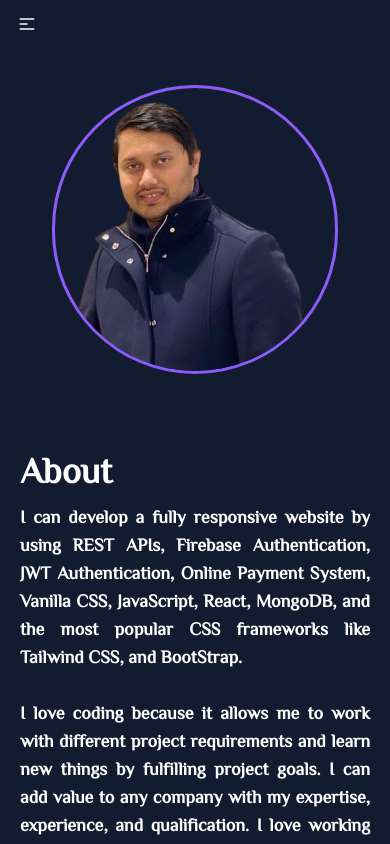
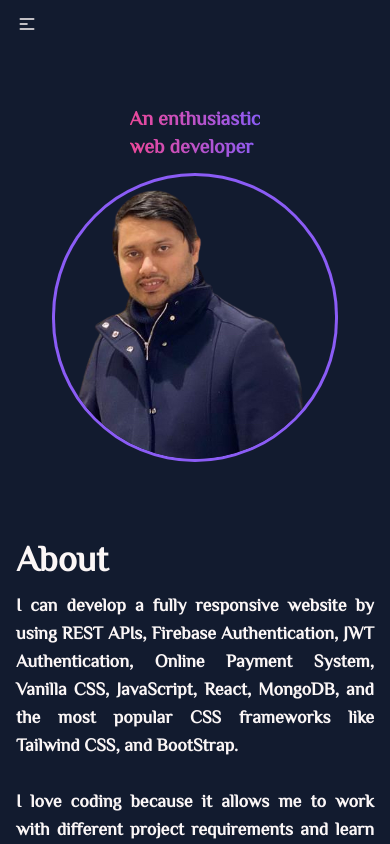
Before and after one commit to mostafizurhh/personal-portfolio, a React (Create React App) app: page / in a window 390 px wide. Shown: the top 844 px of the page. Built offline with nearby package versions, Linux system fonts and the light colour scheme.

Commit message:
style changed again

```diff
--- a/public/index.html
+++ b/public/index.html
@@ -20,7 +20,7 @@
 <body data-aos-easing="ease" data-aos-duration="3500" data-aos-delay="0" data-new-gr-c-s-check-loaded="14.1088.0"
   data-gr-ext-installed="">
   <noscript>You need to enable JavaScript to run this app.</noscript>
-  <div id="root"></div>
+  <div id="root" class="relative"></div>
 
   <!-- AOS Animation -->
   <script src="https://unpkg.com/aos@next/dist/aos.js"></script>
--- a/src/Pages/Home/About.js
+++ b/src/Pages/Home/About.js
@@ -2,7 +2,7 @@ import React from 'react';
 
 const About = () => {
     return (
-        <div className='py-10 bg-fixed text-justify aos-animate aos-init' data-aos="fade-right" id='about'>
+        <div className='py-10 text-justify aos-animate aos-init' data-aos="fade-right" id='about'>
             <h2 className='font-bold text-4xl mb-3'>About</h2>
             <p className='font-bold text-lg'>
                 I can develop a fully responsive website by using REST APIs, Firebase Authentication, JWT Authentication, Online Payment System, Vanilla CSS, JavaScript, React, MongoDB, and the most popular CSS frameworks like Tailwind CSS, and BootStrap.<br /> <br />
@@ -13,6 +13,5 @@ const About = () => {
     );
 };
 
+/* sticky top-0 h-screen bg-[#121B2F] */
 export default About;
-
-/* sticky top-0 h-screen bg-[#121B2F] */
--- a/src/Pages/Home/Banner.js
+++ b/src/Pages/Home/Banner.js
@@ -4,10 +4,14 @@ import Me from '../Assets/me.png'
 const Banner = () => {
     return (
 
-        <div className="py-10 flex justify-around items-center" id='banner'>
-            <h1 className='hidden md:block text-xl font-semibold md:text-4xl bg-clip-text text-transparent bg-gradient-to-r from-pink-500 to-violet-500'> An enthusiastic <br /> web developer</h1>
+        <div className="py-10 grid grid-cols-1 md:grid-cols-2" id='banner'>
+            <div className='flex items-center justify-center pt-4'>
+                <h1 className='text-xl font-semibold md:text-4xl bg-clip-text text-transparent bg-gradient-to-r from-pink-500 to-violet-500'> An enthusiastic <br /> web developer</h1>
+            </div>
 
-            <img src={Me} alt="" className='w-[280px] md:w-[550px] rounded-full ring ring-violet-500 transition ease-in-out hover:translate-x-1 hover:scale-90 duration-75' />
+            <div className='flex items-center justify-center pt-4 md:pt-0'>
+                <img src={Me} alt="" className='w-[280px] md:w-[550px] rounded-full ring ring-violet-500 transition ease-in-out hover:translate-x-1 hover:scale-90 duration-75' />
+            </div>
         </div>
     );
 };
--- a/src/Pages/Home/Home.js
+++ b/src/Pages/Home/Home.js
@@ -10,10 +10,10 @@ import Skills from './Skills';
 const Home = () => {
     return (
         <div className='grid grid-cols-6'>
-            <div className='bg-[#15213a] w-0 lg:w-56 lg:fixed lg:h-full'>
+            <div className='bg-[#15213a] w-0 lg:w-60 lg:fixed lg:h-full'>
                 <Header></Header>
             </div>
-            <div className='col-span-6 lg:col-span-5 mx-5 lg:sticky lg:left-64'>
+            <div className='col-span-6 lg:col-span-5 mx-4 lg:sticky lg:left-72'>
                 <Banner></Banner>
                 <About></About>
                 <Skills></Skills>
--- a/src/Pages/Home/Skills.js
+++ b/src/Pages/Home/Skills.js
@@ -9,47 +9,47 @@ const Skills = () => {
                     <img src="https://cdn.jsdelivr.net/gh/devicons/devicon/icons/mongodb/mongodb-original-wordmark.svg" alt='' className='w-[100px] transition ease-in-out hover:-translate-y-1 hover:scale-110 duration-75' />
                 </div>
 
-                <div className='aos-init aos-animate text-white' data-aos='fade-down'>
+                <div className='aos-init aos-animate' data-aos='fade-down'>
                     <img src="https://img.icons8.com/nolan/64/express-js.png" alt='' className='w-[100px] transition ease-in-out hover:-translate-y-1 hover:scale-110 duration-75' />
                 </div>
 
-                <div className='aos-init aos-animate text-white' data-aos='fade-right'>
+                <div className='aos-init aos-animate' data-aos='fade-right'>
                     <img src="https://cdn.jsdelivr.net/gh/devicons/devicon/icons/react/react-original-wordmark.svg" alt='' className='w-[100px] transition ease-in-out hover:-translate-y-1 hover:scale-110 duration-75' />
                 </div>
 
-                <div className='aos-init aos-animate text-white' data-aos='fade-left'>
+                <div className='aos-init aos-animate' data-aos='fade-left'>
                     <img src="https://cdn.jsdelivr.net/gh/devicons/devicon/icons/nodejs/nodejs-plain.svg" alt='' className='w-[100px] transition ease-in-out hover:-translate-y-1 hover:scale-110 duration-75' />
                 </div>
 
-                <div className='aos-init aos-animate text-white' data-aos='fade-up-right'>
+                <div className='aos-init aos-animate' data-aos='fade-up-right'>
                     <img src="https://img.icons8.com/color/96/null/java-web-token.png" alt='' className='w-[100px] transition ease-in-out hover:-translate-y-1 hover:scale-110 duration-75' />
                 </div>
 
-                <div className='aos-init aos-animate text-white' data-aos='fade-up-left'>
+                <div className='aos-init aos-animate' data-aos='fade-up-left'>
                     <img src="https://cdn.jsdelivr.net/gh/devicons/devicon/icons/firebase/firebase-plain-wordmark.svg" alt='' className='w-[100px] transition ease-in-out hover:-translate-y-1 hover:scale-110 duration-75' />
                 </div>
 
-                <div className='aos-init aos-animate text-white' data-aos='fade-down-left'>
+                <div className='aos-init aos-animate' data-aos='fade-down-left'>
                     <img src="https://cdn.jsdelivr.net/gh/devicons/devicon/icons/bootstrap/bootstrap-original-wordmark.svg" alt='' className='w-[100px] transition ease-in-out hover:-translate-y-1 hover:scale-110 duration-75' />
                 </div>
 
-                <div className='aos-init aos-animate text-white' data-aos='fade-down-right'>
+                <div className='aos-init aos-animate' data-aos='fade-down-right'>
                     <img src="https://cdn.jsdelivr.net/gh/devicons/devicon/icons/tailwindcss/tailwindcss-plain.svg" alt='' className='w-[100px] transition ease-in-out hover:-translate-y-1 hover:scale-110 duration-75' />
                 </div>
 
-                <div className='aos-init aos-animate text-white' data-aos='zoom-in-up'>
+                <div className='aos-init aos-animate' data-aos='zoom-in-up'>
                     <img src="https://cdn.jsdelivr.net/gh/devicons/devicon/icons/html5/html5-original.svg" alt='' className='w-[100px] transition ease-in-out hover:-translate-y-1 hover:scale-110 duration-75' />
                 </div>
 
-                <div className='aos-init aos-animate text-white' data-aos='zoom-in-down'>
+                <div className='aos-init aos-animate' data-aos='zoom-in-down'>
                     <img src="https://cdn.jsdelivr.net/gh/devicons/devicon/icons/css3/css3-original.svg" alt='' className='w-[100px] transition ease-in-out hover:-translate-y-1 hover:scale-110 duration-75' />
                 </div>
 
-                <div className='aos-init aos-animate text-white' data-aos='zoom-in-left'>
+                <div className='aos-init aos-animate' data-aos='zoom-in-left'>
                     <img src="https://img.icons8.com/color/96/null/microsoft-sql-server.png" alt='' className='w-[100px] transition ease-in-out hover:-translate-y-1 hover:scale-110 duration-75' />
                 </div>
 
-                <div className='aos-init aos-animate text-white' data-aos='zoom-in-right'>
+                <div className='aos-init aos-animate' data-aos='zoom-in-right'>
                     <img src="https://img.icons8.com/color/96/null/tableau-software.png" alt='' className='w-[100px] transition ease-in-out hover:-translate-y-1 hover:scale-110 duration-75' />
                 </div>
             </div>
--- a/src/Pages/Shared/Header/Header.js
+++ b/src/Pages/Shared/Header/Header.js
@@ -20,7 +20,7 @@ const Header = () => {
                 </ul>
             </div>
             <div className="hidden lg:flex">
-                <ul className="menu menu-vertical px-1">
+                <ul className="menu menu-vertical p-2">
                     <a href='#banner' className="text-xl font-bold">Syed Mostafizur Rahman</a>
                     <li><a href='#banner' className="hover:underline decoration-pink-500 decoration-wavy">Home</a></li>
                     <li><a href='#about' className="hover:underline decoration-pink-500 decoration-wavy">About</a></li>
--- a/src/index.css
+++ b/src/index.css
@@ -8,7 +8,7 @@ body {
   -webkit-font-smoothing: antialiased;
   -moz-osx-font-smoothing: grayscale;
   background-color: #121B2F;
-  color: white
+  color: rgb(251, 246, 246)
 }
 
 code {
```
